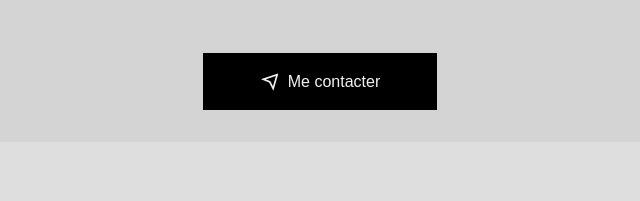
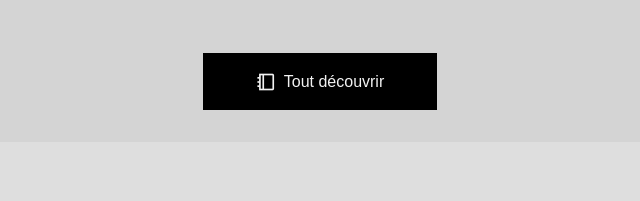
Before and after one commit to LucasMeunier027/portfolio, a plain HTML site: page index.html in a window 1280 px wide. Shown: the part 3106-3307 px from the top of the page, 320-960 px from the left. Drawn offline with nearby package versions, Linux system fonts and the light colour scheme; a web font is replaced by a local one.

Commit message:
Update index.html

```diff
--- a/index.html
+++ b/index.html
@@ -331,7 +331,7 @@
 
              </div>
              <a href="#contact" class="button button_mid">
-                <i class="ri-send-plane-line"></i> Me contacter
+                <i class="ri-booklet-line"></i> Tout découvrir
              </a>
 
 <!--====================
```
